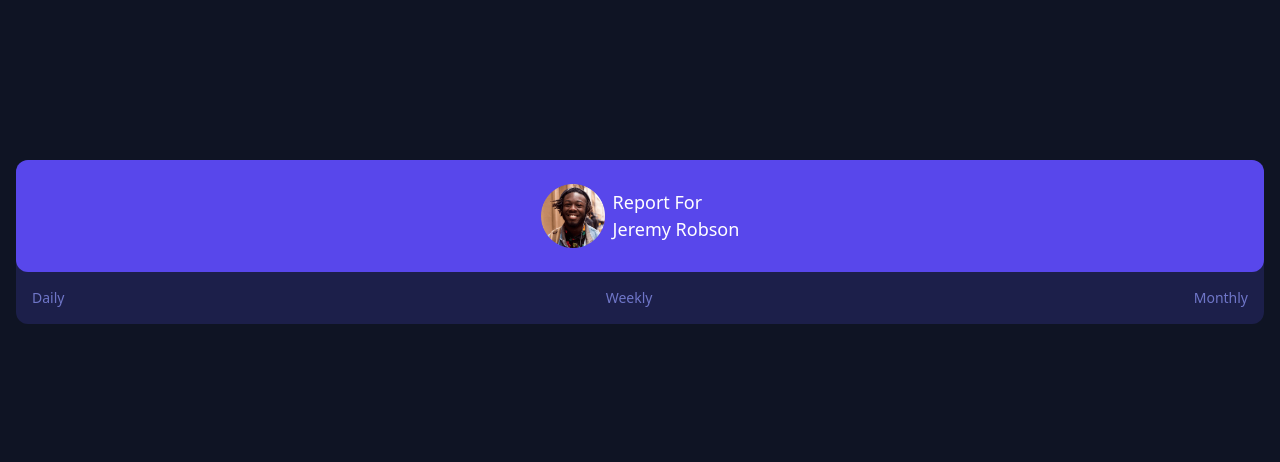
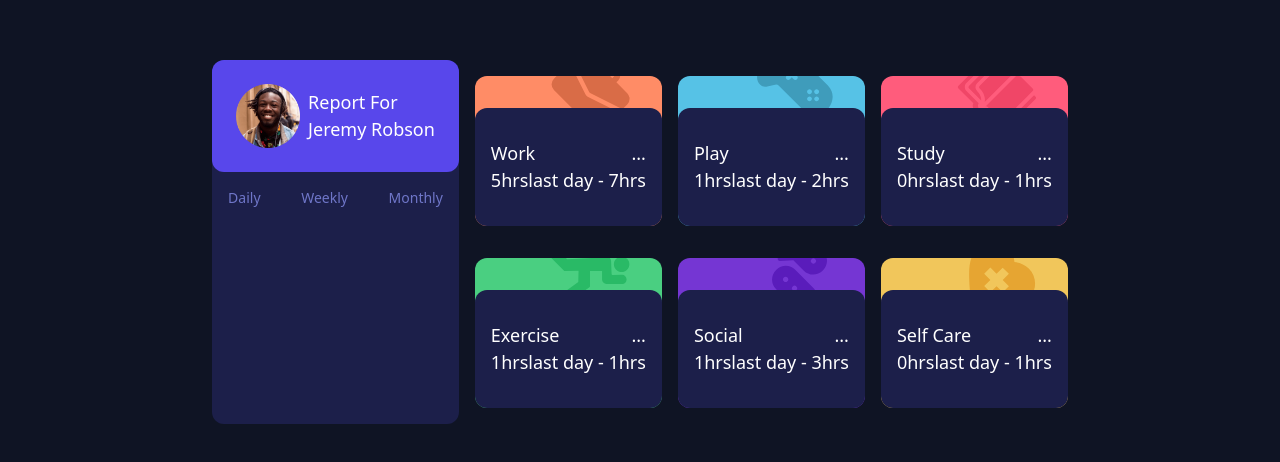
Before and after one commit to IamSachin10/time_tracking_dashboard, a React (Vite) app: page / in a window 1280 px wide. Shown: the part 158-620 px from the top of the page. Built offline with nearby package versions, Linux system fonts and the light colour scheme.

Commit message:
add notes

```diff
--- a/index.html
+++ b/index.html
@@ -7,7 +7,7 @@
     <title>Vite + React</title>
   </head>
   <body class="bg-veryDarkBlue text-18px text-white grid h-screen place-items-center p-4">
-    <main class="container" id="root"></main>
+    <main class="container sm:flex justify-center gap-4" id="root"></main>
     <script type="module" src="/src/main.jsx"></script>
   </body>
 </html>
--- a/src/App.jsx
+++ b/src/App.jsx
@@ -1,23 +1,117 @@
-import jeremyPicture from './images/image-jeremy.png'
-function App(){
+import jeremyPicture from "./images/image-jeremy.png";
+import { useState } from "react";
+import jsonData from "./data.json";
+
+function App() {
+  console.log(jsonData);
+  const [hours, setHours] = useState("daily");
+  const backgroundColors = [
+    "bg-LightRedWork",
+    "bg-SoftBlue",
+    "bg-LightRedStudy",
+    "bg-LimeGreen",
+    "bg-Violet",
+    "bg-SoftOrange",
+  ];
+  const backgroundImages = [
+    "url(./src/images/icon-work.svg)",
+    "url(./src/images/icon-play.svg)",
+    "url(./src/images/icon-study.svg)",
+    "url(./src/images/icon-exercise.svg)",
+    "url(./src/images/icon-social.svg)",
+    "url(./src/images/icon-self-care.svg)",
+  ];
+
+  const clickHandler = (hour) => {
+    setHours(hour);
+  };
+
   return (
     <>
-  <header className='capitalize bg-darkBlue rounded-t-xl rounded-b-xl'>
-    <div className='flex items-center justify-center bg-Blue gap-2 rounded-xl p-6'>
-      <img src={jeremyPicture} alt="admin-profile-picture" className=' block w-16' />
+      <header className="capitalize bg-darkBlue rounded-t-xl rounded-b-xl">
+        <div className="flex items-center justify-center bg-Blue gap-2 rounded-xl p-6">
+          <img
+            src={jeremyPicture}
+            alt="admin-profile-picture"
+            className=" block w-16"
+          />
           <div>
             <p>report for</p>
             <h1>jeremy robson</h1>
           </div>
         </div>
-    <div className='flex justify-between text-sm p-4 cursor-pointer text-desaturatedBlue'>
-      <p className=' hover:text-white'>daily</p>
-      <p className=' hover:text-white'>weekly</p>
-      <p className=' hover:text-white'>monthly</p>
+        <div className="flex justify-between text-sm p-4 cursor-pointer text-desaturatedBlue">
+          <p
+            className=" hover:text-white"
+            onClick={() => clickHandler("daily")}
+          >
+            daily
+          </p>
+          <p
+            className=" hover:text-white"
+            onClick={() => clickHandler("weekly")}
+          >
+            weekly
+          </p>
+          <p
+            className=" hover:text-white"
+            onClick={() => clickHandler("monthly")}
+          >
+            monthly
+          </p>
         </div>
       </header>
+      {/* dashboard */}
+      <section className="my-2 sm:grid sm:grid-cols-3 sm:gap-4">
+        {jsonData.map((item, index) => (
+          <article
+            // className=" bg-LightRedWork rounded-b-xl rounded-t-xl my-2"
+            className={`rounded-b-xl rounded-t-xl my-2 ${
+              backgroundColors[index % backgroundColors.length]
+            }`}
+            key={item.id}
+          >
+            <div
+              //  className="h-8  bg-icon-work bg-no-repeat bg-right"
+              className="h-8 bg-no-repeat bg-right mr-8"
+              style={{
+                backgroundImage:
+                  backgroundImages[index % backgroundImages.length],
+              }}
+            >
+              {/* <img src="" alt="" /> */}
+            </div>
+            <div className="bg-darkBlue rounded-t-xl rounded-b-xl px-4 py-8">
+              <div className=" flex justify-between">
+                <h2>{item.title}</h2>
+                <p>...</p>
+              </div>
+              <div>
+                {hours === "daily" && (
+                  <div className=" flex justify-between">
+                    <p>{item.timeframes.daily.current}hrs</p>
+                    <p>last day - {item.timeframes.daily.previous}hrs</p>
+                  </div>
+                )}
+                {hours === "weekly" && (
+                  <div className=" flex justify-between">
+                    <p>{item.timeframes.weekly.current}hrs</p>
+                    <p>last week - {item.timeframes.weekly.previous}hrs</p>
+                  </div>
+                )}
+                {hours === "monthly" && (
+                  <div className="flex justify-between">
+                    <p>{item.timeframes.monthly.current}hrs</p>
+                    <p>last month - {item.timeframes.monthly.previous}hrs</p>
+                  </div>
+                )}
+              </div>
+            </div>
+          </article>
+        ))}
+      </section>
     </>
-  )
+  );
 }
 
-export default App
+export default App;
--- a/src/data.json
+++ b/src/data.json
@@ -1,5 +1,5 @@
 [
-  {
+  { "id": "1",
     "title": "Work",
     "timeframes": {
       "daily": {
@@ -16,7 +16,7 @@
       }
     }
   },
-  {
+  { "id": "2",
     "title": "Play",
     "timeframes": {
       "daily": {
@@ -33,7 +33,7 @@
       }
     }
   },
-  {
+  { "id": "3",
     "title": "Study",
     "timeframes": {
       "daily": {
@@ -50,7 +50,7 @@
       }
     }
   },
-  {
+  { "id": "4",
     "title": "Exercise",
     "timeframes": {
       "daily": {
@@ -67,7 +67,7 @@
       }
     }
   },
-  {
+  { "id": "5",
     "title": "Social",
     "timeframes": {
       "daily": {
@@ -84,7 +84,7 @@
       }
     }
   },
-  {
+  { "id": "6",
     "title": "Self Care",
     "timeframes": {
       "daily": {
```
Also changed, not shown: 1 other file (tests, documents, lock files or other folders). Lines whose indentation alone changed are shown as unchanged.
